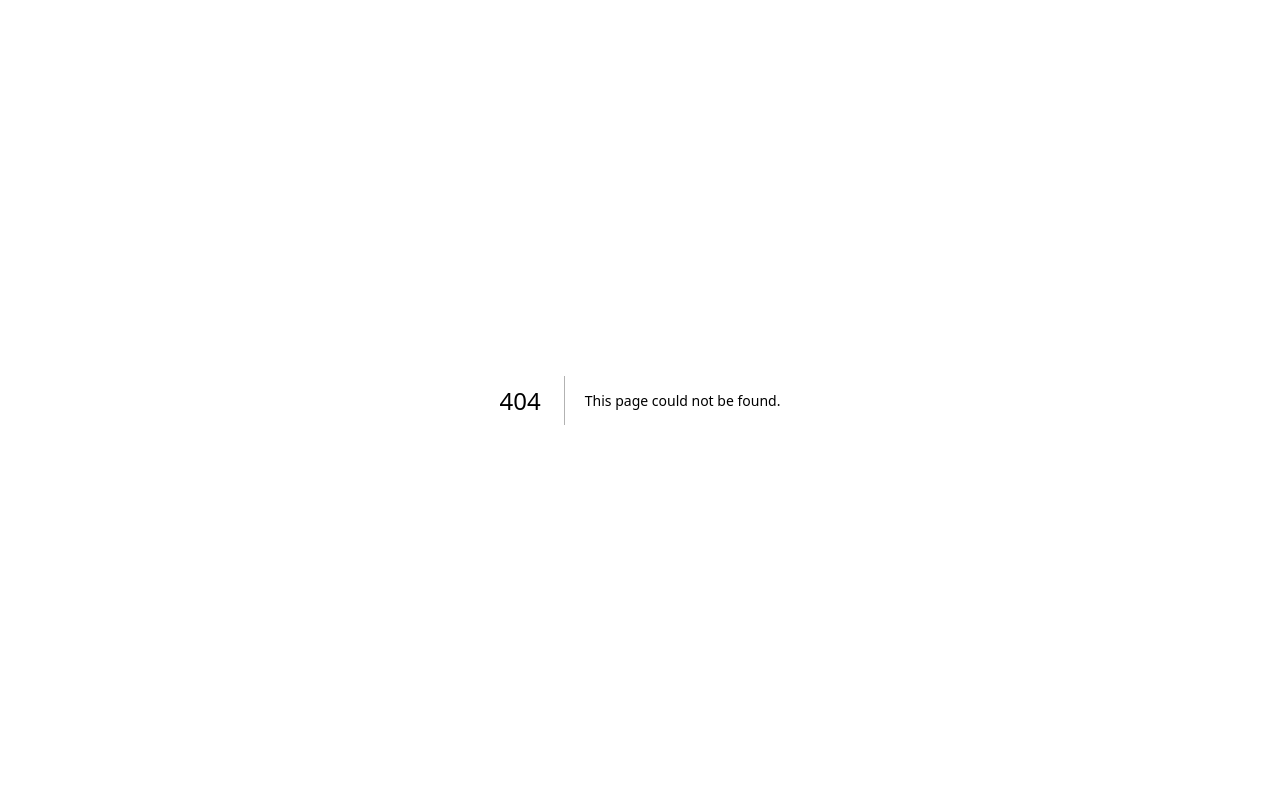
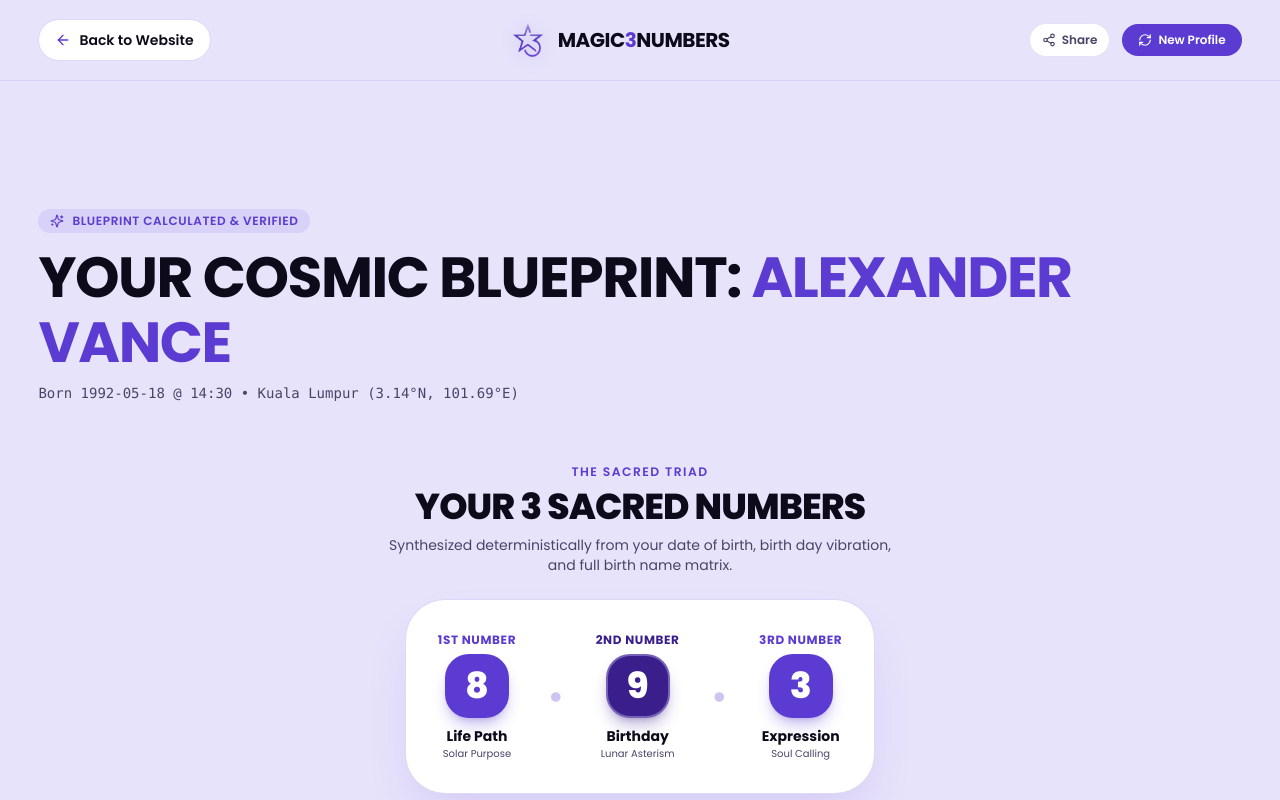
Before and after one commit to hariharan-developer-31/magic3numbers, a Next.js app in the folder frontend/: page /blueprint in a window 1280 px wide. Before the commit this address had no page. Shown: the top 800 px of the page. Built offline with nearby package versions, Linux system fonts and the light colour scheme.

Commit message:
feat(flow): load and reveal cosmic blueprint on dedicated /blueprint page with return navigation

```diff
--- /dev/null
+++ b/frontend/src/app/blueprint/page.tsx
@@ -0,0 +1,171 @@
+"use client";
+
+import React, { useEffect, useState } from "react";
+import Link from "next/link";
+import { useRouter } from "next/navigation";
+import { ArrowLeft, RefreshCw, Sparkles, Share2, Check } from "lucide-react";
+import BrandLogo from "@/components/BrandLogo";
+import DashboardSection from "@/components/DashboardSection";
+import InsightsCalendarSection from "@/components/InsightsCalendarSection";
+import PremiumReportSection from "@/components/PremiumReportSection";
+import Footer from "@/components/Footer";
+import { BirthInput, FullCosmicAnalysis } from "@/types/astrology";
+import { performFullAnalysis } from "@/lib/engines/synthesis";
+
+const DEFAULT_INPUT: BirthInput = {
+  fullName: "Alexander Vance",
+  birthDate: "1992-05-18",
+  birthTime: "14:30",
+  isTimeUnknown: false,
+  birthCity: "Kuala Lumpur",
+  latitude: 3.139,
+  longitude: 101.6869,
+  timezone: "Asia/Kuala_Lumpur",
+  utcOffset: 8,
+};
+
+export default function BlueprintPage() {
+  const router = useRouter();
+  const [analysis, setAnalysis] = useState<FullCosmicAnalysis | null>(null);
+  const [copied, setCopied] = useState(false);
+
+  useEffect(() => {
+    // Attempt to load active calculated blueprint from localStorage
+    try {
+      const stored = localStorage.getItem("magic3_active_blueprint");
+      if (stored) {
+        const parsed = JSON.parse(stored);
+        setAnalysis(parsed);
+        return;
+      }
+    } catch (e) {
+      console.warn("Failed to load stored blueprint:", e);
+    }
+
+    // Fallback to default analysis if accessed directly
+    setAnalysis(performFullAnalysis(DEFAULT_INPUT));
+  }, []);
+
+  const handleShare = () => {
+    if (typeof window !== "undefined") {
+      navigator.clipboard.writeText(window.location.href);
+      setCopied(true);
+      setTimeout(() => setCopied(false), 2000);
+    }
+  };
+
+  if (!analysis) {
+    return (
+      <div className="min-h-screen w-full bg-[#E7E3FB] flex items-center justify-center">
+        <div className="flex flex-col items-center gap-3">
+          <div className="w-10 h-10 rounded-full border-2 border-[#5B3BD1] border-t-transparent animate-spin" />
+          <span className="text-xs uppercase font-semibold tracking-wider text-[#5B3BD1]">
+            Rendering Blueprint...
+          </span>
+        </div>
+      </div>
+    );
+  }
+
+  return (
+    <main className="min-h-screen w-full bg-[#E7E3FB] text-[#0D0B1A] flex flex-col justify-between selection:bg-[#5B3BD1] selection:text-white">
+      {/* =========================================================================
+          TOP NAVIGATION BAR: Sticky, with prominent "Back to Website" action
+          ========================================================================= */}
+      <header className="sticky top-0 z-40 w-full bg-[#E7E3FB]/90 backdrop-blur-md border-b border-[#5B3BD1]/10 shadow-xs">
+        <div className="content-container flex items-center justify-between h-16 sm:h-20 gap-2">
+          {/* Back to Website Button */}
+          <Link
+            href="/"
+            className="group inline-flex items-center gap-1.5 sm:gap-2 px-3 py-2 sm:px-4 sm:py-2.5 rounded-full bg-white text-[#0D0B1A] border border-[#5B3BD1]/20 hover:border-[#5B3BD1] hover:bg-[#5B3BD1] hover:text-white transition-all text-xs sm:text-sm font-semibold shadow-xs flex-shrink-0"
+          >
+            <ArrowLeft className="w-3.5 h-3.5 sm:w-4 sm:h-4 text-[#5B3BD1] group-hover:text-white group-hover:-translate-x-1 transition-transform" />
+            <span className="hidden sm:inline">Back to Website</span>
+            <span className="inline sm:hidden">Back</span>
+          </Link>
+
+          {/* Centered Brand Logo */}
+          <Link href="/" className="focus:outline-none flex-shrink-0">
+            <BrandLogo textColor="text-[#0D0B1A]" className="w-7 h-7 sm:w-9 sm:h-9" />
+          </Link>
+
+          {/* Right Action: Recalculate or Share */}
+          <div className="flex items-center gap-2 sm:gap-3 flex-shrink-0">
+            <button
+              onClick={handleShare}
+              title="Copy Blueprint link"
+              className="p-2 sm:px-3 sm:py-2 rounded-full bg-white text-[#4A4568] border border-[#5B3BD1]/15 hover:border-[#5B3BD1] hover:text-[#5B3BD1] transition-colors text-xs font-semibold flex items-center gap-1.5 shadow-xs"
+            >
+              {copied ? (
+                <>
+                  <Check className="w-3.5 h-3.5 text-emerald-600" />
+                  <span className="hidden sm:inline text-emerald-600">Copied</span>
+                </>
+              ) : (
+                <>
+                  <Share2 className="w-3.5 h-3.5" />
+                  <span className="hidden sm:inline">Share</span>
+                </>
+              )}
+            </button>
+
+            <Link
+              href="/#profile-generator"
+              className="inline-flex items-center gap-1.5 px-3 py-2 sm:px-4 sm:py-2 rounded-full bg-[#5B3BD1] text-white hover:bg-[#3A1F8C] transition-colors text-xs font-semibold shadow-xs"
+            >
+              <RefreshCw className="w-3.5 h-3.5" />
+              <span className="hidden sm:inline">New Profile</span>
+            </Link>
+          </div>
+        </div>
+      </header>
+
+      {/* =========================================================================
+          PAGE CONTENT: The 3 Numbers 1st, Sequential Interlocking Flow, Detailed Tabs,
+          Temporal Calendar, and Complete Synthesis Dossier
+          ========================================================================= */}
+      <div className="flex-1">
+        {/* The 3 Sacred Numbers Revealed 1st & Interlocking Dynamics */}
+        <DashboardSection analysis={analysis} />
+
+        {/* Temporal Cycles & Daily/Weekly/Monthly Calendar */}
+        <InsightsCalendarSection synthesis={analysis.synthesis} />
+
+        {/* Synthesis Dossier Reports & Download */}
+        <PremiumReportSection analysis={analysis} />
+
+        {/* Bottom Return Banner */}
+        <div className="py-12 sm:py-16 bg-[#E4E0FA] border-t border-[#5B3BD1]/15">
+          <div className="content-container text-center max-w-xl mx-auto">
+            <span className="editorial-caption text-[#5B3BD1]">Exploration Complete</span>
+            <h3 className="text-xl sm:text-2xl font-bold uppercase tracking-tight text-[#0D0B1A] mt-1 mb-3">
+              Ready to Explore More?
+            </h3>
+            <p className="text-xs sm:text-sm text-[#4A4568] mb-6">
+              Return to the main platform to read about the methodology or calculate another blueprint.
+            </p>
+            <div className="flex flex-col sm:flex-row items-center justify-center gap-3">
+              <Link
+                href="/"
+                className="w-full sm:w-auto inline-flex items-center justify-center gap-2 px-6 py-3.5 rounded-full bg-white text-[#0D0B1A] border border-[#5B3BD1]/20 hover:border-[#5B3BD1] hover:bg-[#5B3BD1] hover:text-white transition-all text-xs sm:text-sm font-semibold shadow-sm"
+              >
+                <ArrowLeft className="w-4 h-4" />
+                <span>Back to Website</span>
+              </Link>
+              <Link
+                href="/#profile-generator"
+                className="w-full sm:w-auto inline-flex items-center justify-center gap-2 px-6 py-3.5 rounded-full bg-[#5B3BD1] text-white hover:bg-[#3A1F8C] transition-colors text-xs sm:text-sm font-semibold shadow-sm"
+              >
+                <Sparkles className="w-4 h-4 text-[#CFC6F6]" />
+                <span>Calculate Another Profile</span>
+              </Link>
+            </div>
+          </div>
+        </div>
+      </div>
+
+      {/* Editorial Footer */}
+      <Footer />
+    </main>
+  );
+}
--- a/frontend/src/app/page.tsx
+++ b/frontend/src/app/page.tsx
@@ -1,13 +1,11 @@
 "use client";
 
 import React, { useState, useEffect } from "react";
+import { useRouter } from "next/navigation";
 import Navbar from "@/components/Navbar";
 import HeroSection from "@/components/HeroSection";
 import ThreePillarsSection from "@/components/ThreePillarsSection";
 import ProfileGeneratorSection from "@/components/ProfileGeneratorSection";
-import DashboardSection from "@/components/DashboardSection";
-import InsightsCalendarSection from "@/components/InsightsCalendarSection";
-import PremiumReportSection from "@/components/PremiumReportSection";
 import Footer from "@/components/Footer";
 import CalculationLoader from "@/components/CalculationLoader";
 import { UserSession } from "@/components/AuthGate";
@@ -27,8 +25,8 @@ const INITIAL_INPUT: BirthInput = {
 };
 
 export default function Home() {
+  const router = useRouter();
   const [user, setUser] = useState<UserSession | null>(null);
-  const [analysis, setAnalysis] = useState<FullCosmicAnalysis>(() => performFullAnalysis(INITIAL_INPUT));
   const [isCalculating, setIsCalculating] = useState(false);
   const [currentCalculatingName, setCurrentCalculatingName] = useState("");
 
@@ -131,28 +129,22 @@ export default function Home() {
         localStorage.setItem("magic3_admin_records", JSON.stringify([newRecord, ...existingRecords]));
       } catch (e) {}
 
-      // Allow smooth animation steps in CalculationLoader (min 1.6s for tactile realism)
+      // Persist active blueprint for the dedicated /blueprint page
+      localStorage.setItem("magic3_active_blueprint", JSON.stringify(calculatedResult));
+
+      // Allow smooth animation steps in CalculationLoader (1.8s for tactile celestial experience)
       await new Promise((resolve) => setTimeout(resolve, 1800));
 
-      setAnalysis(calculatedResult);
       setIsCalculating(false);
-      scrollToDashboard();
+      // Navigate to dedicated new blueprint page
+      router.push("/blueprint");
     } catch (err) {
       console.error("Calculation error:", err);
       const fallbackResult = performFullAnalysis(input);
-      setAnalysis(fallbackResult);
+      localStorage.setItem("magic3_active_blueprint", JSON.stringify(fallbackResult));
       setIsCalculating(false);
-      scrollToDashboard();
+      router.push("/blueprint");
     }
-  };
-
-  const scrollToDashboard = () => {
-    setTimeout(() => {
-      const el = document.getElementById("dashboard-section");
-      if (el) {
-        el.scrollIntoView({ behavior: "smooth" });
-      }
-    }, 150);
   };
 
   const scrollToCalculator = () => {
@@ -192,16 +184,7 @@ export default function Home() {
         isLoading={isCalculating}
       />
 
-      {/* Section 4: Live Cosmic Dashboard - THE 3 NUMBERS REVEALED 1ST, THEN EXPLAINED BELOW */}
-      <DashboardSection analysis={analysis} />
-
-      {/* Section 5: Personal Insights & Calendar */}
-      <InsightsCalendarSection synthesis={analysis.synthesis} />
-
-      {/* Section 6: Premium Synthesis Reports & Plans */}
-      <PremiumReportSection analysis={analysis} />
-
-      {/* Section 7: Minimal Editorial Footer */}
+      {/* Section 4: Minimal Editorial Footer */}
       <Footer />
     </main>
   );
--- a/frontend/src/components/Navbar.tsx
+++ b/frontend/src/components/Navbar.tsx
@@ -1,10 +1,12 @@
 "use client";
 
 import React, { useEffect, useState } from "react";
+import { useRouter } from "next/navigation";
 import { Sparkles, Menu, X, ArrowRight } from "lucide-react";
 import BrandLogo from "./BrandLogo";
 
 export default function Navbar({ onScrollToCalculator }: { onScrollToCalculator?: () => void }) {
+  const router = useRouter();
   const [isScrolled, setIsScrolled] = useState(false);
   const [isDarkSection, setIsDarkSection] = useState(false);
   const [mobileMenuOpen, setMobileMenuOpen] = useState(false);
@@ -56,6 +58,18 @@ export default function Navbar({ onScrollToCalculator }: { onScrollToCalculator?
     }, 80);
   };
 
+  const handleNavigateToBlueprint = (targetHash?: string) => {
+    setMobileMenuOpen(false);
+    if (typeof window !== "undefined") {
+      const stored = localStorage.getItem("magic3_active_blueprint");
+      if (stored) {
+        router.push(targetHash ? `/blueprint#${targetHash}` : "/blueprint");
+        return;
+      }
+    }
+    scrollTo("profile-generator");
+  };
+
   const textColorClass = isDarkSection ? "text-white" : "text-[#0D0B1A]";
   const navBgClass = isScrolled
     ? isDarkSection
@@ -92,19 +106,19 @@ export default function Navbar({ onScrollToCalculator }: { onScrollToCalculator?
               Calculate Blueprint
             </button>
             <button
-              onClick={() => scrollTo("dashboard-section")}
+              onClick={() => handleNavigateToBlueprint()}
               className={`nav-link ${textColorClass} hover:opacity-80 transition-opacity`}
             >
               Your 3 Numbers
             </button>
             <button
-              onClick={() => scrollTo("insights-calendar")}
+              onClick={() => handleNavigateToBlueprint("insights-calendar")}
               className={`nav-link ${textColorClass} hover:opacity-80 transition-opacity`}
             >
               Personal Calendar
             </button>
             <button
-              onClick={() => scrollTo("premium-reports")}
+              onClick={() => handleNavigateToBlueprint("premium-reports")}
               className={`nav-link ${textColorClass} hover:opacity-80 transition-opacity`}
             >
               Reports
@@ -172,21 +186,21 @@ export default function Navbar({ onScrollToCalculator }: { onScrollToCalculator?
               <ArrowRight className="w-4 h-4 text-[#CFC6F6]" />
             </button>
             <button
-              onClick={() => scrollTo("dashboard-section")}
+              onClick={() => handleNavigateToBlueprint()}
               className="flex items-center justify-between text-left py-3 px-4 rounded-2xl bg-[#5B3BD1]/20 border border-[#5B3BD1]/40 text-base font-bold text-[#CFC6F6] transition-colors"
             >
               <span>Your 3 Numbers</span>
               <ArrowRight className="w-4 h-4 text-[#CFC6F6]" />
             </button>
             <button
-              onClick={() => scrollTo("insights-calendar")}
+              onClick={() => handleNavigateToBlueprint("insights-calendar")}
               className="flex items-center justify-between text-left py-3 px-4 rounded-2xl hover:bg-white/5 border border-white/10 text-base font-semibold transition-colors"
             >
               <span>Personal Calendar</span>
               <ArrowRight className="w-4 h-4 text-[#CFC6F6]" />
             </button>
             <button
-              onClick={() => scrollTo("premium-reports")}
+              onClick={() => handleNavigateToBlueprint("premium-reports")}
               className="flex items-center justify-between text-left py-3 px-4 rounded-2xl hover:bg-white/5 border border-white/10 text-base font-semibold transition-colors"
             >
               <span>Reports &amp; Dossiers</span>
```
